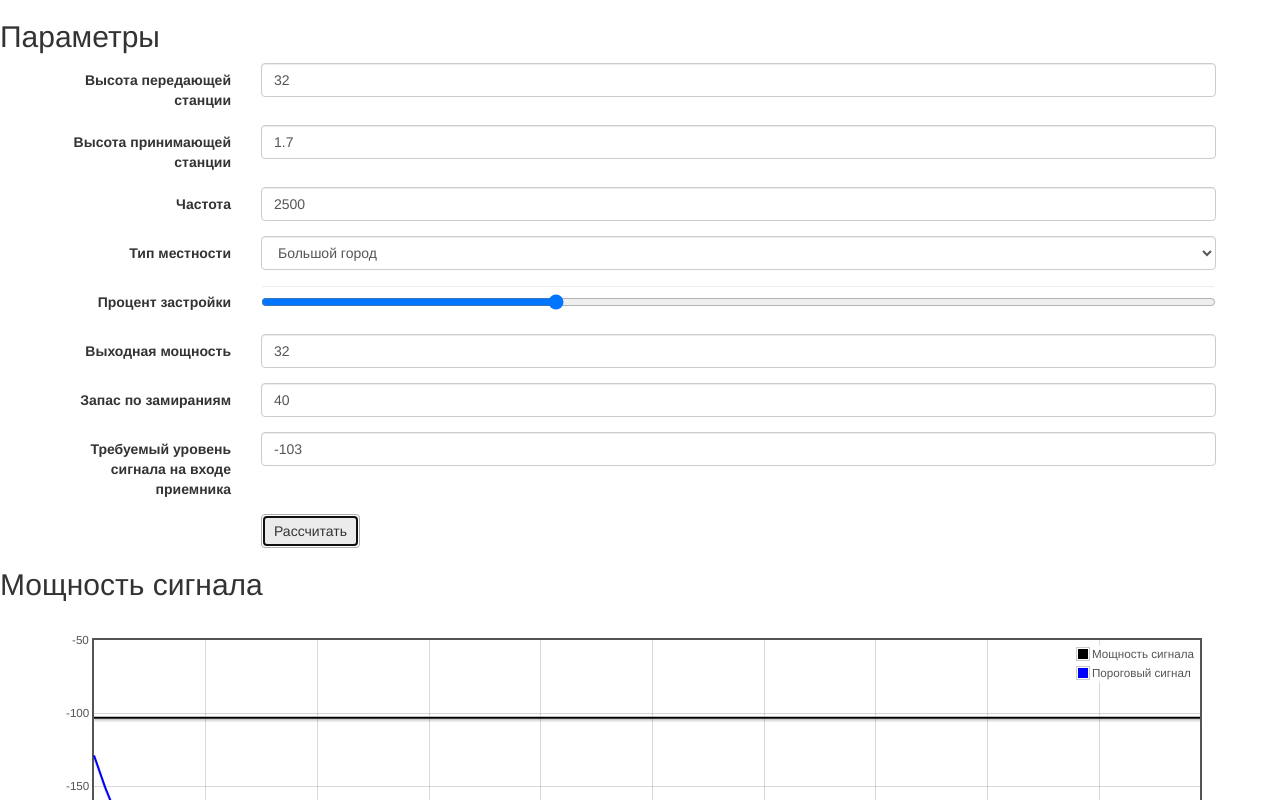
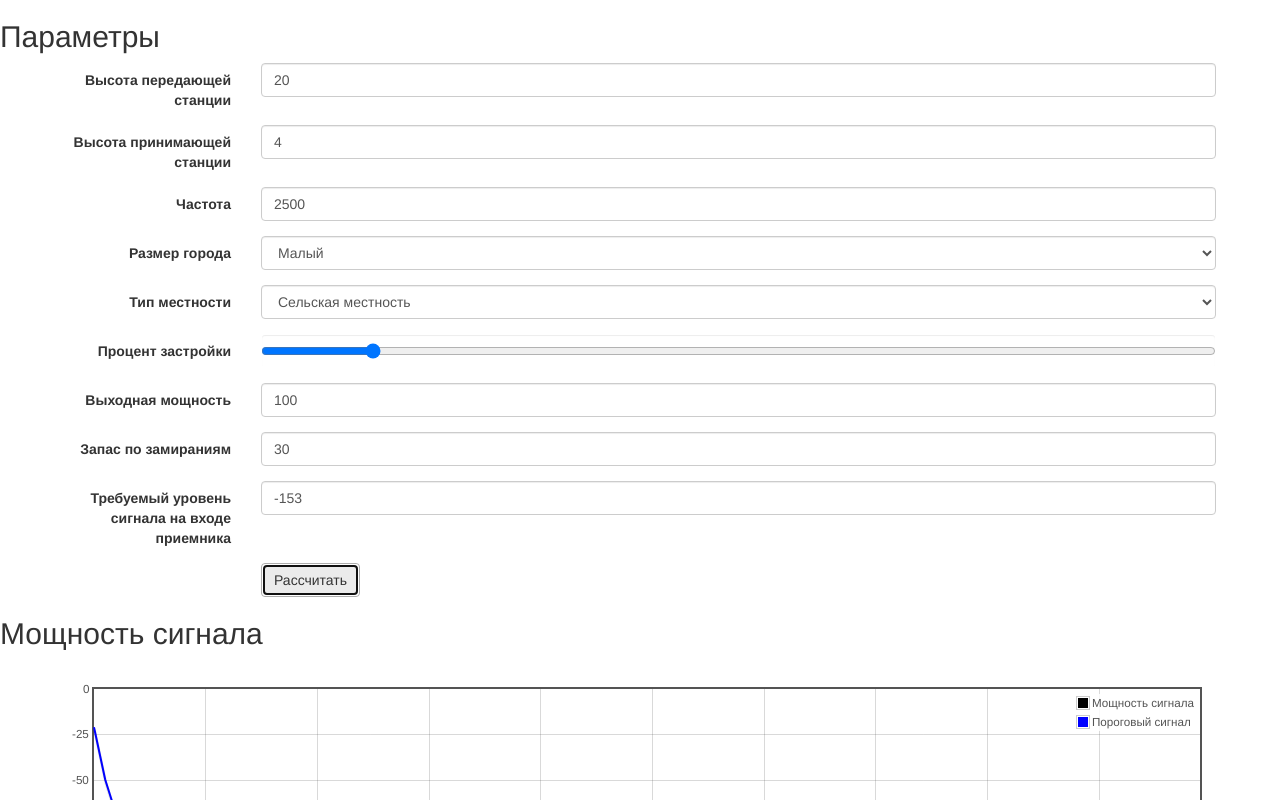
Before and after one commit to durnoe-kuranya/wimax, a website: page plot.html in a window 1280 px wide. Both pictures are taken after a click on the button "Рассчитать". Shown: the top 800 px of the page. Drawn offline with Linux system fonts and the light colour scheme.

Commit message:
Defaults were found. Cleaned up

```diff
--- a/plot.html
+++ b/plot.html
@@ -15,7 +15,7 @@
 		<label for="hBs" class="col-sm-2 control-label">Высота передающей станции</label>
 
 		<div class="col-sm-10">
-			<input type="text" class="form-control" id="hBs" placeholder="Высота передающей станции" value="32"/>
+			<input type="text" class="form-control" id="hBs" placeholder="Высота передающей станции" value="20"/>
 		</div>
 	</div>
 
@@ -23,7 +23,7 @@
 		<label for="hAs" class="col-sm-2 control-label">Высота принимающей станции</label>
 
 		<div class="col-sm-10">
-			<input type="text" class="form-control" id="hAs" placeholder="Высота принимающей станции" value="1.7"/>
+			<input type="text" class="form-control" id="hAs" placeholder="Высота принимающей станции" value="4"/>
 		</div>
 	</div>
 
@@ -36,13 +36,24 @@
 	</div>
 
 	<div class="form-group">
+		<label for="city-size" class="col-sm-2 control-label">Размер города</label>
+
+		<div class="col-sm-10">
+			<select class="form-control" id="city-size" value="0">
+				<option value="0">Малый</option>
+				<option value="1">Большой или средний</option>
+			</select>
+		</div>
+	</div>
+
+	<div class="form-group">
 		<label for="terrain-type" class="col-sm-2 control-label">Тип местности</label>
 
 		<div class="col-sm-10">
-			<select class="form-control" id="terrain-type">
-				<option value="1">Большой город</option>
-				<option value="0.5">Малый город</option>
-				<option value="0">Деревня</option>
+			<select class="form-control" id="terrain-type" value="0">
+				<option value="0">Сельская местность</option>
+				<option value="0.5">Пригород</option>
+				<option value="1">Город</option>
 			</select>
 		</div>
 	</div>
@@ -52,7 +63,7 @@
 
 		<div class="col-sm-10">
 			<input type="range" min="0" max="1" step="0.01" class="form-control" id="house-density"
-				   placeholder="Процент застройки" value="0.3"/>
+				   placeholder="Процент застройки" value="0.1"/>
 		</div>
 	</div>
 
@@ -60,7 +71,7 @@
 		<label for="base-power" class="col-sm-2 control-label">Выходная мощность</label>
 
 		<div class="col-sm-10">
-			<input type="text" class="form-control" id="base-power" placeholder="Выходная мощность" value="32"/>
+			<input type="text" class="form-control" id="base-power" placeholder="Выходная мощность" value="100"/>
 		</div>
 	</div>
 
@@ -68,7 +79,7 @@
 		<label for="margin-fade" class="col-sm-2 control-label">Запас по замираниям</label>
 
 		<div class="col-sm-10">
-			<input type="text" class="form-control" id="margin-fade" placeholder="Запас по замираниям" value="40"/>
+			<input type="text" class="form-control" id="margin-fade" placeholder="Запас по замираниям" value="30"/>
 		</div>
 	</div>
 
@@ -77,7 +88,7 @@
 
 		<div class="col-sm-10">
 			<input type="text" class="form-control" id="required-signal"
-				   placeholder="Требуемый уровень сигнала на входе приемника" value="-103"/>
+				   placeholder="Требуемый уровень сигнала на входе приемника" value="-153"/>
 		</div>
 	</div>
 
--- a/scripts/hataModel.js
+++ b/scripts/hataModel.js
@@ -20,23 +20,23 @@
 	function HataModel(options) {
 		var defaults = {
 				//Base station height [100, 300] meters
-				hBs: 32,
+				hBs: 20,
 				//Consumer station height [1,3] meters
-				hAs: 1.7,
+				hAs: 4,
 				//Frequency [100; 3*1000] MHz
 				f: 2500,
-				//City type coefficient 1 (big city) or 0 (small or medium town)
-				U: 1,
+				//City type coefficient 1 (big city), 0 (small or medium town)
+				U: 0,
 				//Terrain type. 1 (city), 0.5 (nature) or 0 (village)
-				uGamma: 1,
+				uGamma: 0,
 				//Housing density [3,50]%
-				b: 50,
+				b: 0.2,
 				//Starting power
-				p: 32,
+				p: 100,
 				//Margin fade
-				s: 40,
+				s: 30,
 				//Required signal
-				q: -103
+				q: -153
 			},
 			opts = extend(defaults, options),
 			self = this;
@@ -147,9 +147,9 @@
 			signal = self.getSignalPower(r);
 
 			//self.q - minimal required signal
-			while (signal > self.q) {
+			while (signal > opts.q) {
 				r += 10;
-				signal = self.getSignalLoss(r);
+				signal = self.getSignalPower(r);
 			}
 
 			return r;
--- a/scripts/plot.js
+++ b/scripts/plot.js
@@ -8,8 +8,8 @@
 			hBs: parseFloat($('#hBs').val()),
 			hAs: parseFloat($('#hAs').val()),
 			f: parseFloat($('#f').val()),
-			U: parseFloat($('#terrain-type').val()),
-			uGamma: parseFloat($('#house-density').val()),
+			U: parseFloat($('#city-size').val()),
+			uGamma: parseFloat($('#terrain-type').val()),
 			b: parseFloat($('#house-density').val()),
 			p: parseFloat($('#base-power').val()),
 			s: parseFloat($('#margin-fade').val()),
--- a/styles/plot.css
+++ b/styles/plot.css
@@ -11,4 +11,4 @@
 .options {
 	width: 90%;
 	margin: 0 auto;
-}
+}1
```
